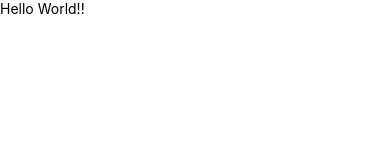
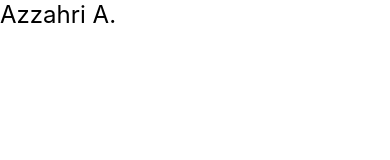
Before and after one commit to adamhinton/LearningReactNative-DonationApp, a React Native app: screen /Home in a window 390 px wide. Shown: the top 160 px of the page. Built offline with nearby package versions, Linux system fonts and the light colour scheme.

Commit message:
tests passing

```diff
--- a/Navigation/Screens/Home/Home.tsx
+++ b/Navigation/Screens/Home/Home.tsx
@@ -8,9 +8,7 @@ import Header from '../../../components/Header/Header';
 const Home = () => {
   return (
     <SafeAreaView style={[globalStyle.backgroundWhite, globalStyle.flex]}>
-      <View>
-        <Text>Hello World!!</Text>
-      </View>
+      <Header title={'Azzahri A.'} />
     </SafeAreaView>
   );
 };
--- a/components/Header/Header.tsx
+++ b/components/Header/Header.tsx
@@ -1,12 +1,21 @@
-/* eslint-disable @typescript-eslint/no-unused-vars */
 import React from 'react';
+import {Text, View} from 'react-native';
+import style from './style';
 
-type Props = {};
+type Props = {
+  // title empty by default
+  title?: string;
+};
 
 const Header = (props: Props) => {
-  const {} = props;
+  const {title} = props;
 
-  return null;
+  return (
+    <View>
+      {/* title empty by default */}
+      <Text style={style.title1}>{title ?? 'fdsfas'}</Text>
+    </View>
+  );
 };
 
 export default Header;
--- a/components/Header/style.ts
+++ b/components/Header/style.ts
@@ -0,0 +1,11 @@
+import {StyleSheet} from 'react-native';
+import {scaleFontSize} from '../../assets/styles/scaling';
+
+const style = StyleSheet.create({
+  title1: {
+    fontFamily: 'Inter',
+    fontSize: scaleFontSize(24),
+  },
+});
+
+export default style;
```
Also changed, not shown: 2 other files (tests, documents, lock files or other folders).
